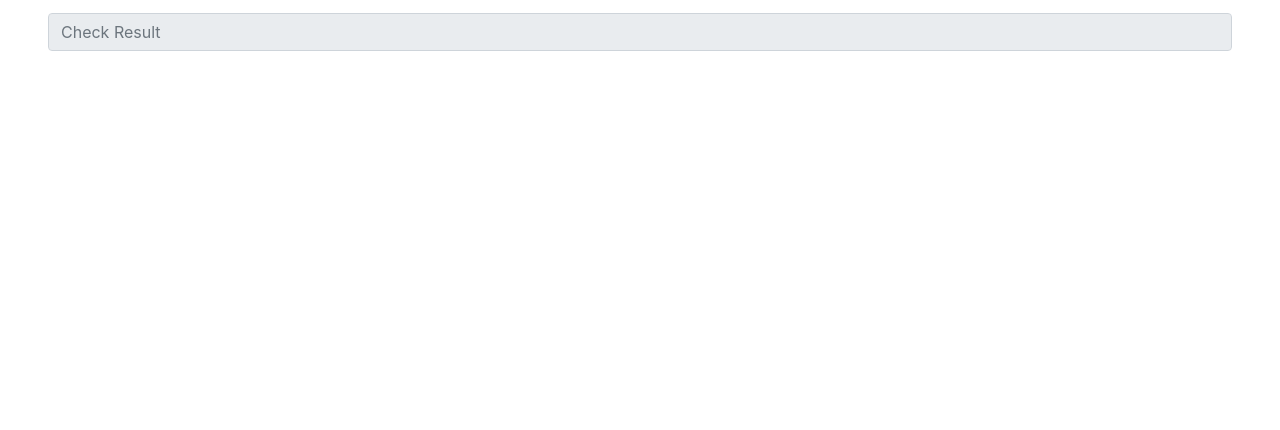
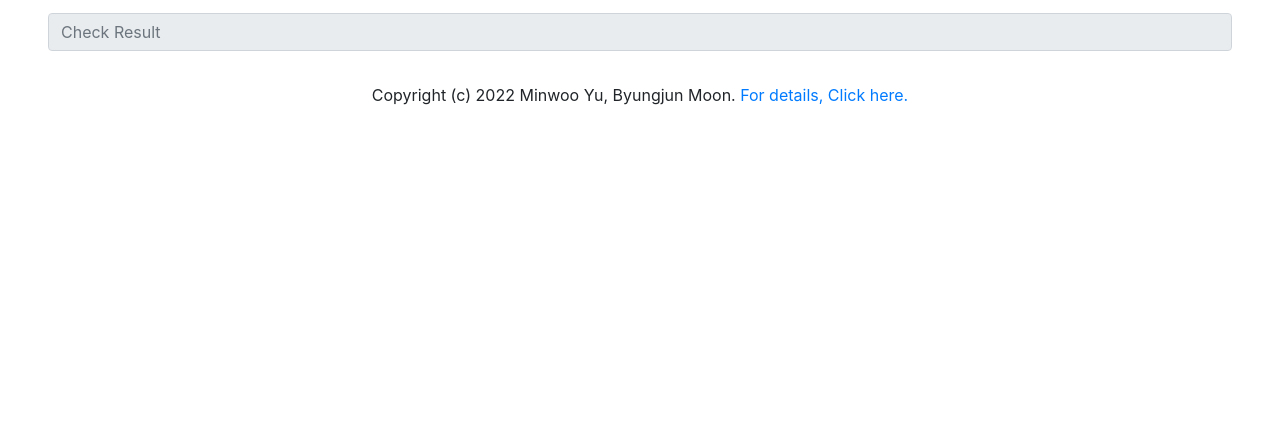
Before and after one commit to youmw99/ConvertWarekiSeireki, a plain HTML site: page index.html in a window 1280 px wide. Shown: the part 370-800 px from the top of the page. Drawn offline with nearby package versions, Linux system fonts and the light colour scheme.

Commit message:
add copyright with footer

```diff
--- a/index.html
+++ b/index.html
@@ -62,5 +62,16 @@
           <input type="text" id="warekiOutput" class="form-control" placeholder="Check Result" id="inputDefault" disabled>
         </div>
       </div>
+
+      <!-- Footer -->
+      <footer class="page-footer font-small blue">
+
+        <!-- Copyright -->
+        <div class="footer-copyright text-center py-3">Copyright (c) 2022 Minwoo Yu, Byungjun Moon.
+          <a href="https://github.com/youmw99/ConvertWarekiSeireki/blob/main/README.md"> For details, Click here.</a>
+        </div>
+        <!-- Copyright -->
+
+      </footer>
     </body>
 </html>
--- a/src/css/index.css
+++ b/src/css/index.css
@@ -6,8 +6,8 @@
     user-select: none;
   }
 
-  @media (min-width: 768px) {
-    .bd-placeholder-img-lg {
-      font-size: 3.5rem;
-    }
+@media (min-width: 768px) {
+  .bd-placeholder-img-lg {
+    font-size: 3.5rem;
   }
+}
```
Also changed, not shown: 1 other file.
